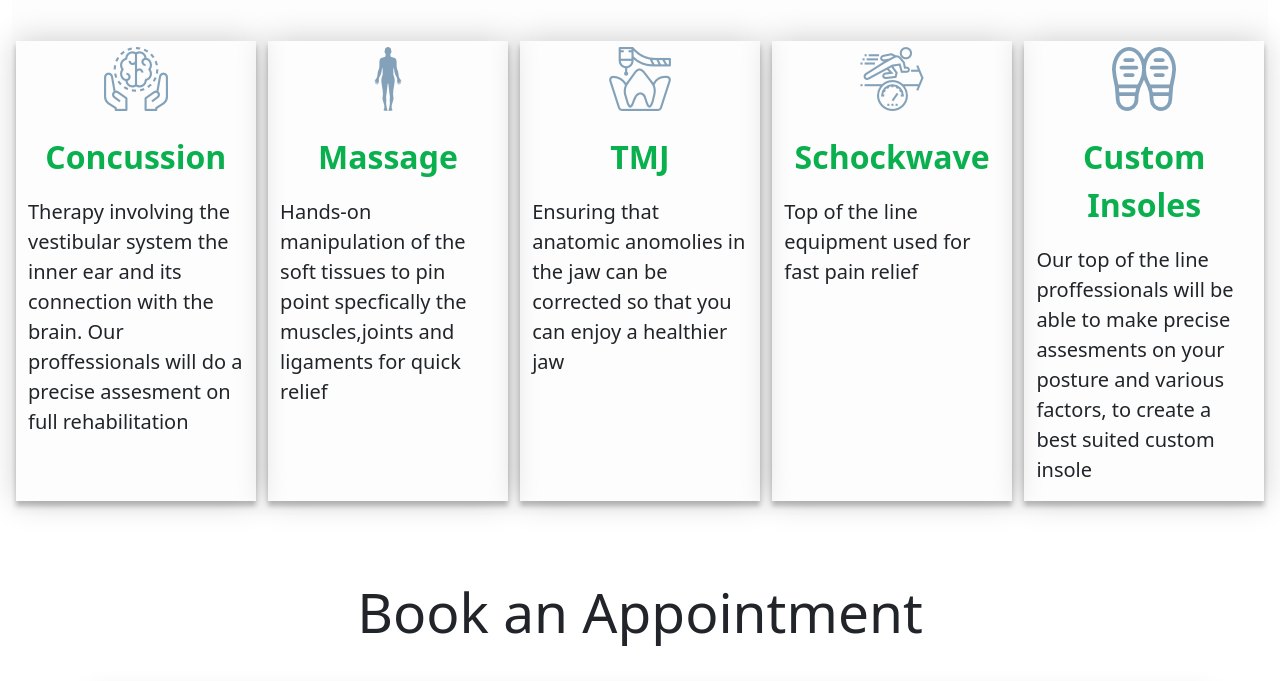
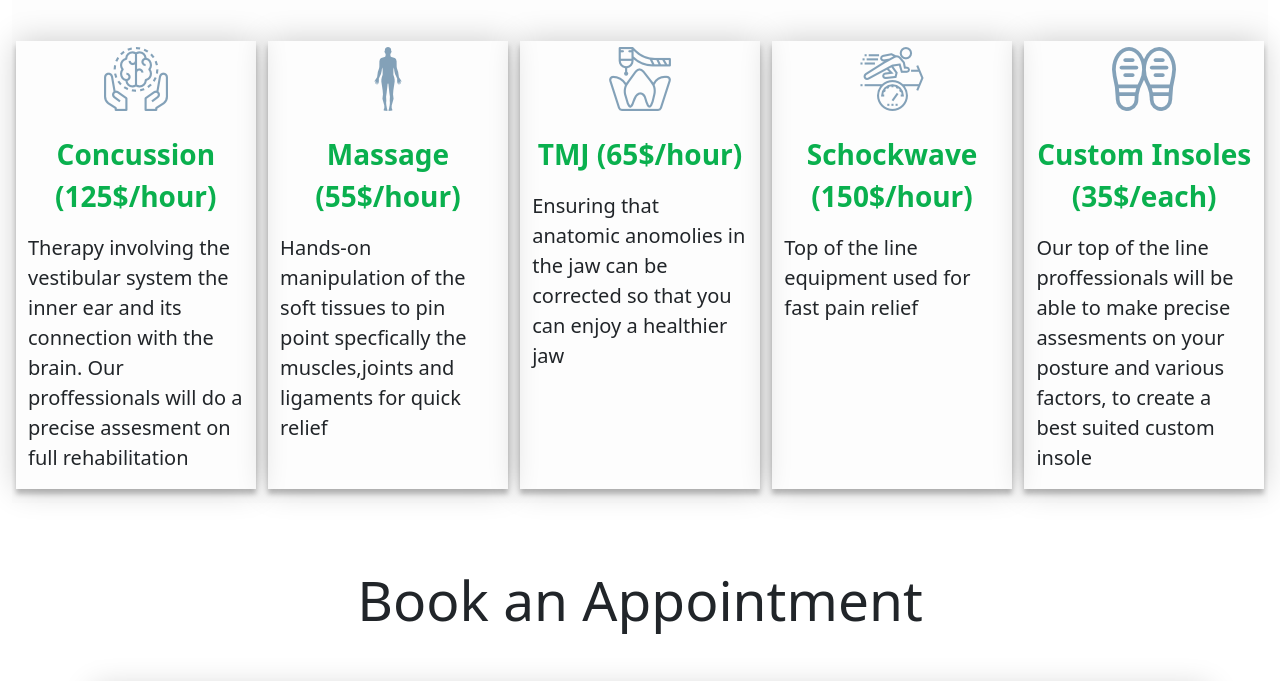
Before and after one commit to RobertBasile-1/SEG3125-Module4-Health, a plain HTML site: page index.html in a window 1280 px wide. Shown: the part 3140-3821 px from the top of the page. Drawn offline with nearby package versions, Linux system fonts and the light colour scheme.

Commit message:
added prices

```diff
--- a/index.html
+++ b/index.html
@@ -122,32 +122,32 @@
                     <div class="col-sm g">
                         <!--https://www.care2curephysiotherapy.com/-->
                         <img src="assets/concussion.png">
-                        <p style="font-weight: 900; font-size: 32px; color: #0ab04e;">Concussion</p>
+                        <p style="font-weight: 900; font-size: 28px; color: #0ab04e;">Concussion (125$/hour)</p>
                         <p style="text-align: left; font-size: 20px;">Therapy involving the vestibular system the inner ear and its connection with the brain. Our proffessionals will do a precise assesment on full rehabilitation</p>
                     </div>
 
                     <div class="col-sm g">
                         <img src="assets/tapin.png">
-                        <p style="font-weight: 900; font-size: 32px;color: #0ab04e;">Massage</p>
+                        <p style="font-weight: 900; font-size: 28px;color: #0ab04e;">Massage (55$/hour)</p>
                         <p style="text-align: left; font-size: 20px;">Hands-on manipulation of the soft tissues to pin point specfically the muscles,joints and ligaments for quick relief</p>
                     </div>
 
                     <div class="col-sm g">
                         <img src="assets/tmj.png">
-                        <p style="font-weight: 900; font-size: 32px;color: #0ab04e;">TMJ</p>
+                        <p style="font-weight: 900; font-size: 28px;color: #0ab04e;">TMJ (65$/hour)</p>
                         <p style="text-align: left; font-size: 20px;">Ensuring that anatomic anomolies in the jaw can be corrected so that you can enjoy a healthier jaw</p>
                     </div>
 
                     <div class="col-sm g">
                         <img src="assets/schockwave.png">
-                        <p style="font-weight: 900; font-size: 32px;color: #0ab04e;">Schockwave</p>
+                        <p style="font-weight: 900; font-size: 28px;color: #0ab04e;">Schockwave (150$/hour)</p>
 
                         <p style="text-align: left; font-size: 20px;">Top of the line equipment used for fast pain relief</p>
                     </div>
 
                     <div class="col-sm g" style="margin-right:0;">
                         <img src="assets/foot.png">
-                        <p style="font-weight: 900; font-size: 32px;color: #0ab04e;">Custom Insoles</p>
+                        <p style="font-weight: 900; font-size: 28px;color: #0ab04e;">Custom Insoles (35$/each)</p>
                         <p style="text-align: left; font-size: 20px;">Our top of the line proffessionals will be able to make precise assesments on your posture and various factors, to create a best suited custom insole</p>
                     </div>
 
@@ -181,7 +181,7 @@
                     <label for="exampleFormControlSelect1" class="textParTopic grey_text mt-3" style="margin-bottom: 1%;">Select one of the following services</label>
                     <select class="form-control " id="exampleFormControlSelect1">
                             <option></option>
-                            <option>Concussion Therapy</option>
+                            <option>Concussion Therapy </option>
                             <option>Massage Therapy</option>
                             <option>TMJ Therapy</option>
                             <option>Shockwave Therapy</option>
```
